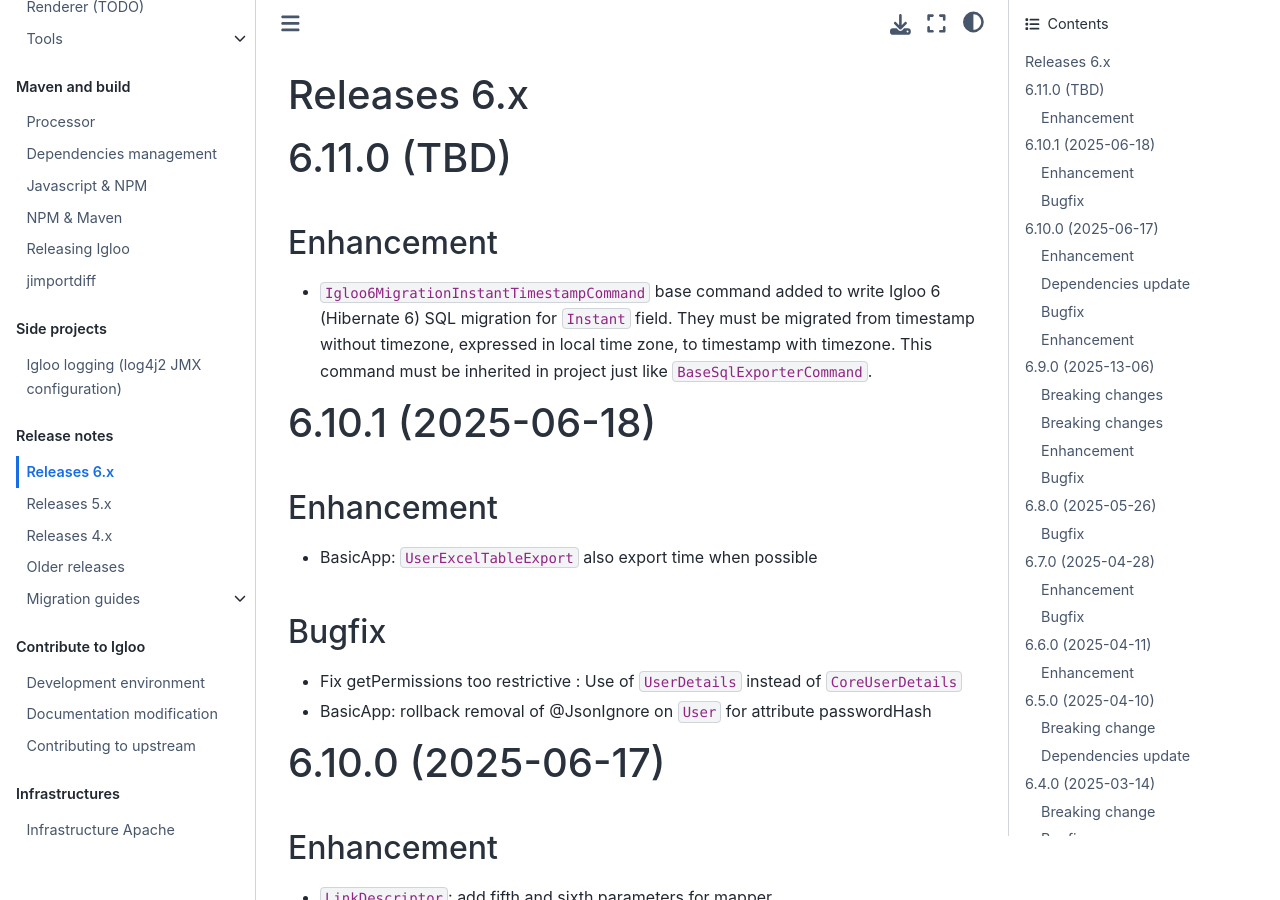
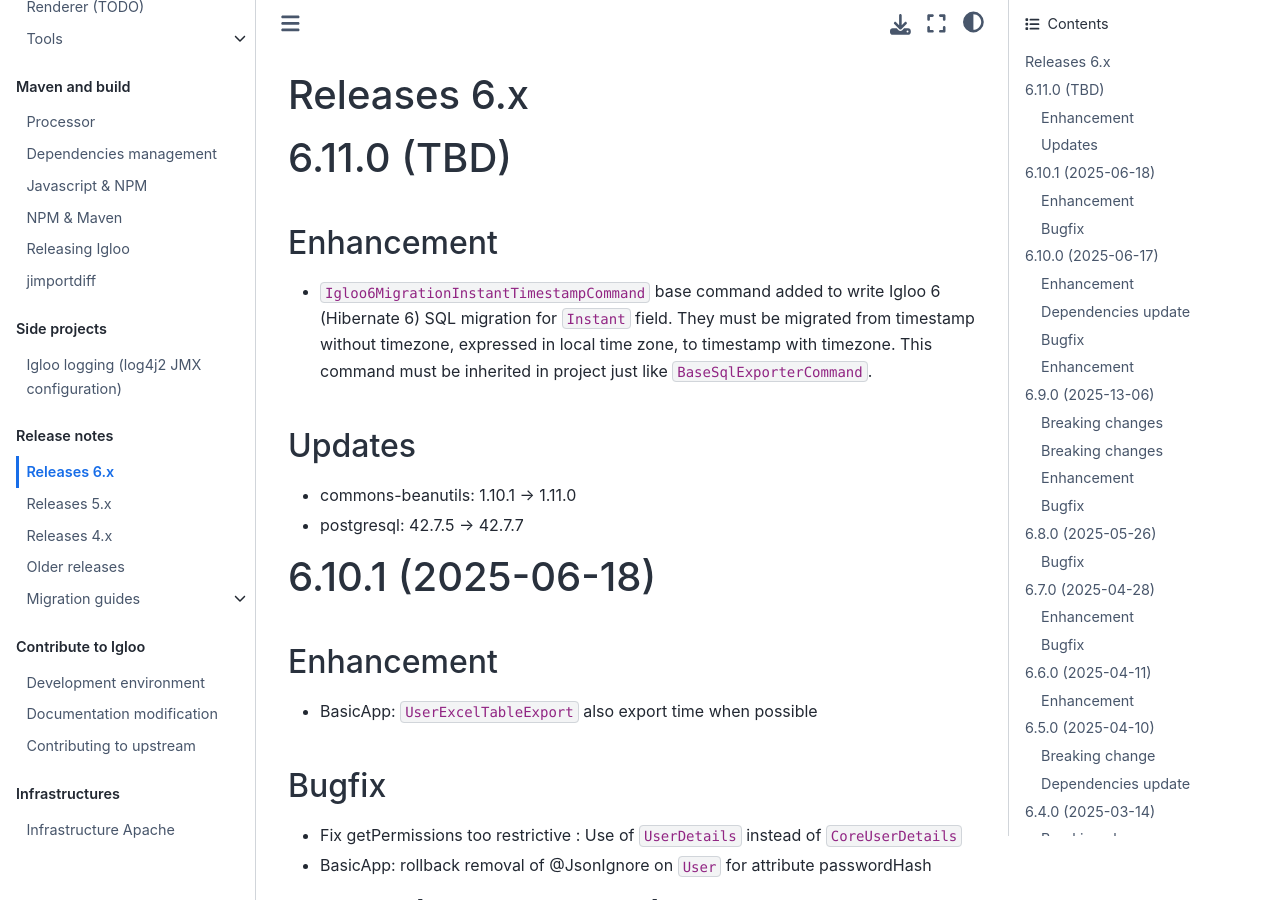
Before and after one commit to igloo-project/igloo-doc, a Sphinx documentation site: the page built from source/release-notes/releases-6.x.md, in a window 1280 px wide and 900 px high. Built offline with Sphinx 7.4.7 and the Sphinx Book theme 1.1.4, drawn with Linux system fonts in a browser that asks for light colours.

Commit message:
6.11: dependencies' update

```diff
--- a/source/release-notes/releases-6.x.md
+++ b/source/release-notes/releases-6.x.md
@@ -9,6 +9,11 @@
   timestamp without timezone, expressed in local time zone, to timestamp with
   timezone. This command must be inherited in project just like
   `BaseSqlExporterCommand`.
+
+## Updates
+
+* commons-beanutils: 1.10.1 -> 1.11.0
+* postgresql: 42.7.5 -> 42.7.7
 
 # 6.10.1 (2025-06-18)
 
```
